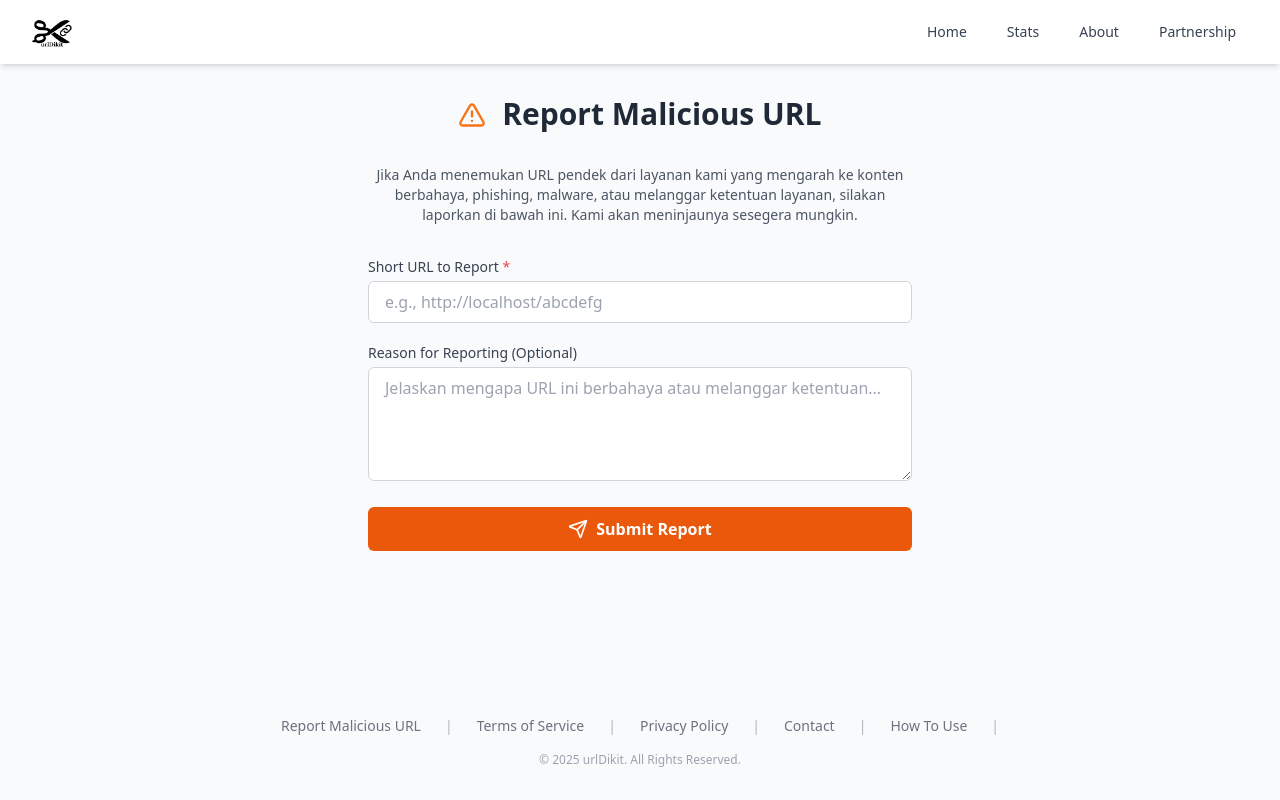
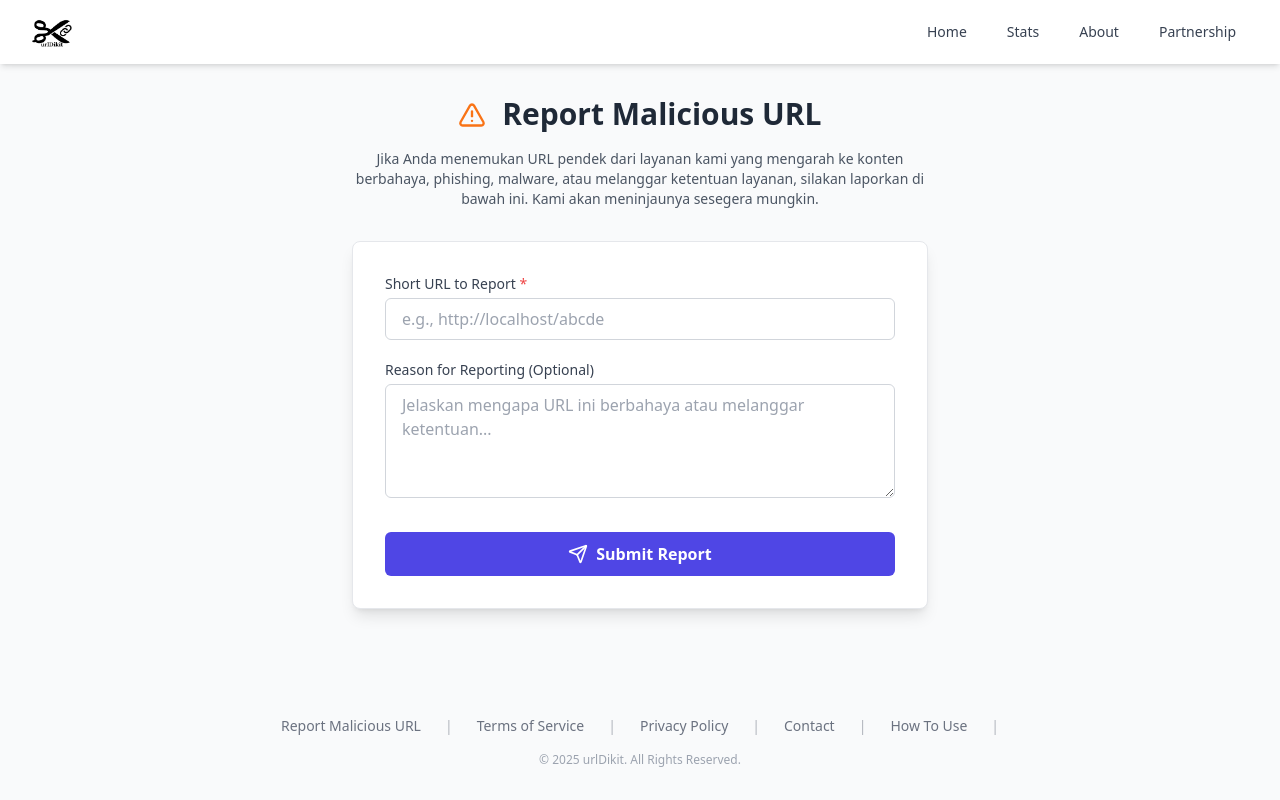
Before and after one commit to patihrz/urldikit, a React (Vite) app: page /pages/report in a window 1280 px wide. Built offline with nearby package versions, Linux system fonts and the light colour scheme; no server answers.

Commit message:
Update ReportPage.jsx

```diff
--- a/src/pages/ReportPage.jsx
+++ b/src/pages/ReportPage.jsx
@@ -2,68 +2,62 @@ import React, { useState } from 'react';
 import axios from 'axios';
 import toast from 'react-hot-toast';
 import { motion } from 'framer-motion';
-import { AlertTriangle, Send, Loader2 } from 'lucide-react';
+// Ganti ikon Send dengan Mail atau ikon lain jika lebih cocok untuk "Submit Report"
+import { AlertTriangle, Send, Loader2, Mail } from 'lucide-react';
 
-// Ambil base URL backend dari environment variable atau default
+// Base URL Backend (tetap sama)
 const API_BASE_URL = import.meta.env.VITE_API_URL || 'http://localhost:3001';
 
 function ReportPage() {
-  const [reportedUrl, setReportedUrl] = useState(''); // State untuk input URL pendek
-  const [reason, setReason] = useState(''); // State untuk input alasan
-  const [loading, setLoading] = useState(false); // State untuk status loading submit
+  const [reportedUrl, setReportedUrl] = useState('');
+  const [reason, setReason] = useState('');
+  const [loading, setLoading] = useState(false);
 
   const handleSubmit = async (e) => {
-    e.preventDefault(); // Mencegah submit form HTML biasa
-
-    // Validasi frontend sederhana
+    e.preventDefault();
     if (!reportedUrl.trim()) {
       toast.error('Please enter the Short URL you want to report.');
       return;
     }
-    // Anda bisa tambahkan validasi format URL pendek di sini jika perlu
-    // (misal: harus mengandung base URL aplikasi Anda)
-
-    setLoading(true); // Mulai loading
-
+    setLoading(true);
     const payload = {
       reportedUrl: reportedUrl.trim(),
       reason: reason.trim()
     };
-
     try {
-      // Kirim data ke backend (endpoint /api/report akan kita buat nanti)
       const response = await axios.post(`${API_BASE_URL}/api/report`, payload);
-
-      toast.success(response.data?.message || 'Report submitted successfully. Thank you!'); // Tampilkan pesan sukses
-      // Kosongkan form setelah sukses
+      toast.success(response.data?.message || 'Report submitted successfully. Thank you!');
       setReportedUrl('');
       setReason('');
-
     } catch (err) {
       console.error("Error submitting report:", err);
-      // Tampilkan pesan error dari backend atau pesan default
       toast.error(err.response?.data?.error || 'Failed to submit report. Please try again later.');
     } finally {
-      setLoading(false); // Hentikan loading
+      setLoading(false);
     }
   };
 
   return (
-    // Gunakan motion.div untuk animasi masuk halaman (opsional)
+    // Wrapper utama halaman
     <motion.div
       initial={{ opacity: 0 }}
       animate={{ opacity: 1 }}
       exit={{ opacity: 0 }}
-      className="w-full max-w-xl px-4" // Batasi lebar container form
+      // Dibuat w-full agar padding dari Layout bekerja, konten dibatasi lebarnya di bawah
+      className="w-full flex flex-col items-center px-4"
     >
-      <h1 className="text-2xl sm:text-3xl font-bold text-center mb-8 text-gray-800 dark:text-white">
+      {/* Judul Halaman */}
+      <h1 className="text-2xl sm:text-3xl font-bold text-center mb-4 text-gray-800 dark:text-white">
         <AlertTriangle className="inline-block h-7 w-7 mr-2 mb-1 text-orange-500" /> Report Malicious URL
       </h1>
 
-      <p className="text-center text-sm text-gray-600 dark:text-gray-400 mb-8">
+      {/* Deskripsi */}
+      <p className="text-center text-sm text-gray-600 dark:text-gray-400 mb-8 max-w-xl">
         Jika Anda menemukan URL pendek dari layanan kami yang mengarah ke konten berbahaya, phishing, malware, atau melanggar ketentuan layanan, silakan laporkan di bawah ini. Kami akan meninjaunya sesegera mungkin.
       </p>
 
+      {/* === TAMBAHAN: Card Pembungkus Form === */}
+      <div className="w-full max-w-xl bg-white dark:bg-gray-800 p-6 sm:p-8 rounded-lg shadow-lg border border-gray-200 dark:border-gray-700">
         <form onSubmit={handleSubmit} className="space-y-5">
           {/* Input URL Pendek */}
           <div>
@@ -76,7 +70,7 @@ function ReportPage() {
               value={reportedUrl}
               onChange={(e) => setReportedUrl(e.target.value)}
               required
-            placeholder={`e.g., ${window.location.origin}/abcdefg`} // Contoh URL pendek
+              placeholder={`e.g., ${typeof window !== 'undefined' ? window.location.origin : 'domain.com'}/abcde`} // Lebih dinamis
               className="w-full px-4 py-2 border border-gray-300 dark:border-gray-600 rounded-md focus:ring-2 focus:ring-indigo-500 focus:outline-none bg-white dark:bg-gray-700 dark:text-white placeholder-gray-400 dark:placeholder-gray-500"
             />
           </div>
@@ -97,26 +91,31 @@ function ReportPage() {
           </div>
 
           {/* Tombol Submit */}
+          <div className="pt-2"> {/* Beri jarak atas */}
               <motion.button
                 type="submit"
                 disabled={loading}
                 whileHover={{ scale: loading ? 1 : 1.05 }}
                 whileTap={{ scale: loading ? 1 : 0.95 }}
-          className={`w-full flex justify-center items-center bg-orange-600 hover:bg-orange-700 text-white font-bold py-2.5 px-4 rounded-md transition duration-150 ease-in-out focus:outline-none focus:ring-2 focus:ring-offset-2 focus:ring-orange-500 ${
+                 // === PERUBAHAN WARNA TOMBOL (ke Indigo) ===
+                className={`w-full flex justify-center items-center bg-indigo-600 hover:bg-indigo-700 text-white font-bold py-2.5 px-4 rounded-md transition duration-150 ease-in-out focus:outline-none focus:ring-2 focus:ring-offset-2 focus:ring-indigo-500 ${
+                // ==========================================
                   loading ? 'opacity-50 cursor-not-allowed' : ''
                 }`}
               >
                 {loading ? (
-            <>
-              <Loader2 className="mr-2 h-5 w-5 animate-spin" /> Sending Report...
-            </>
+                  <> <Loader2 className="mr-2 h-5 w-5 animate-spin" /> Sending Report... </>
                 ) : (
-            <>
-              <Send className="mr-2 h-5 w-5" /> Submit Report
-            </>
+                  // Ganti ikon Send dengan Mail atau lainnya jika mau
+                  <> <Send className="mr-2 h-5 w-5" /> Submit Report </>
+                  // <> <Mail className="mr-2 h-5 w-5" /> Submit Report </>
                 )}
               </motion.button>
+          </div>
         </form>
+      </div>
+      {/* === AKHIR Card Pembungkus Form === */}
+
     </motion.div>
   );
 }
```
Lines whose indentation alone changed are shown as unchanged.
